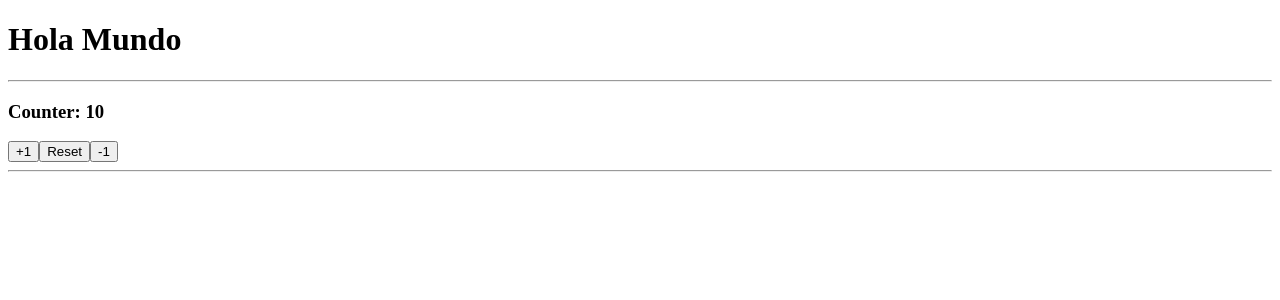
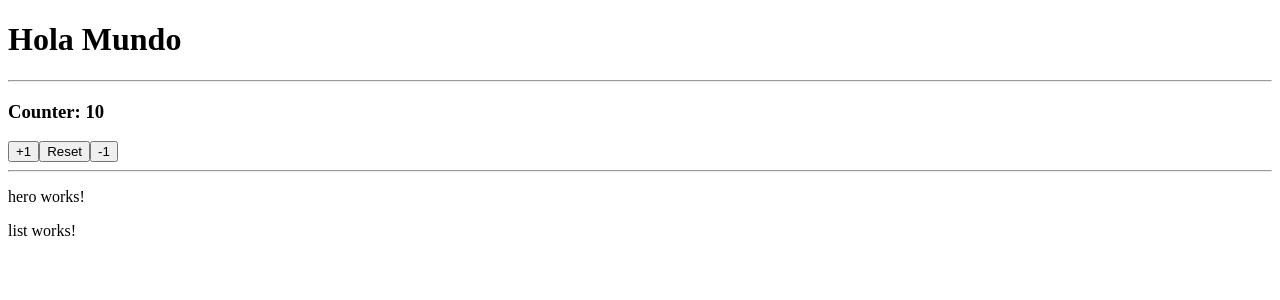
Before and after one commit to theRobert174/angular-courses, an Angular app: page / in a window 1280 px wide. Shown: the top 300 px of the page. Built offline with nearby package versions, Linux system fonts and the light colour scheme.

Commit message:
component hero n directories

```diff
--- a/src/app/app.component.html
+++ b/src/app/app.component.html
@@ -4,3 +4,6 @@
 <app-counter/>
 
 <hr>
+
+<app-heroes-hero/>
+<app-heroes-list/>
--- a/src/app/app.module.ts
+++ b/src/app/app.module.ts
@@ -3,11 +3,15 @@ import { BrowserModule } from '@angular/platform-browser';
 
 import { AppComponent } from './app.component';
 import { CounterComponent } from './counter/counter.component';
+import { HeroComponent } from './heroes/hero/hero.component';
+import { ListComponent } from './heroes/list/list.component';
 
 @NgModule({
   declarations: [
     AppComponent,
-    CounterComponent
+    CounterComponent,
+    HeroComponent,
+    ListComponent
   ],
   imports: [
     BrowserModule
--- /dev/null
+++ b/src/app/heroes/hero/hero.component.html
@@ -0,0 +1 @@
+<p>hero works!</p>
--- /dev/null
+++ b/src/app/heroes/list/list.component.html
@@ -0,0 +1 @@
+<p>list works!</p>
```
Also changed, not shown: src/app/heroes/hero/hero.component.ts (added, +10 -0 lines), src/app/heroes/list/list.component.ts (added, +10 -0 lines), src/app/heroes/hero/hero.component.css (added), src/app/heroes/list/list.component.css (added), 2 other files (tests, documents, lock files or other folders).
